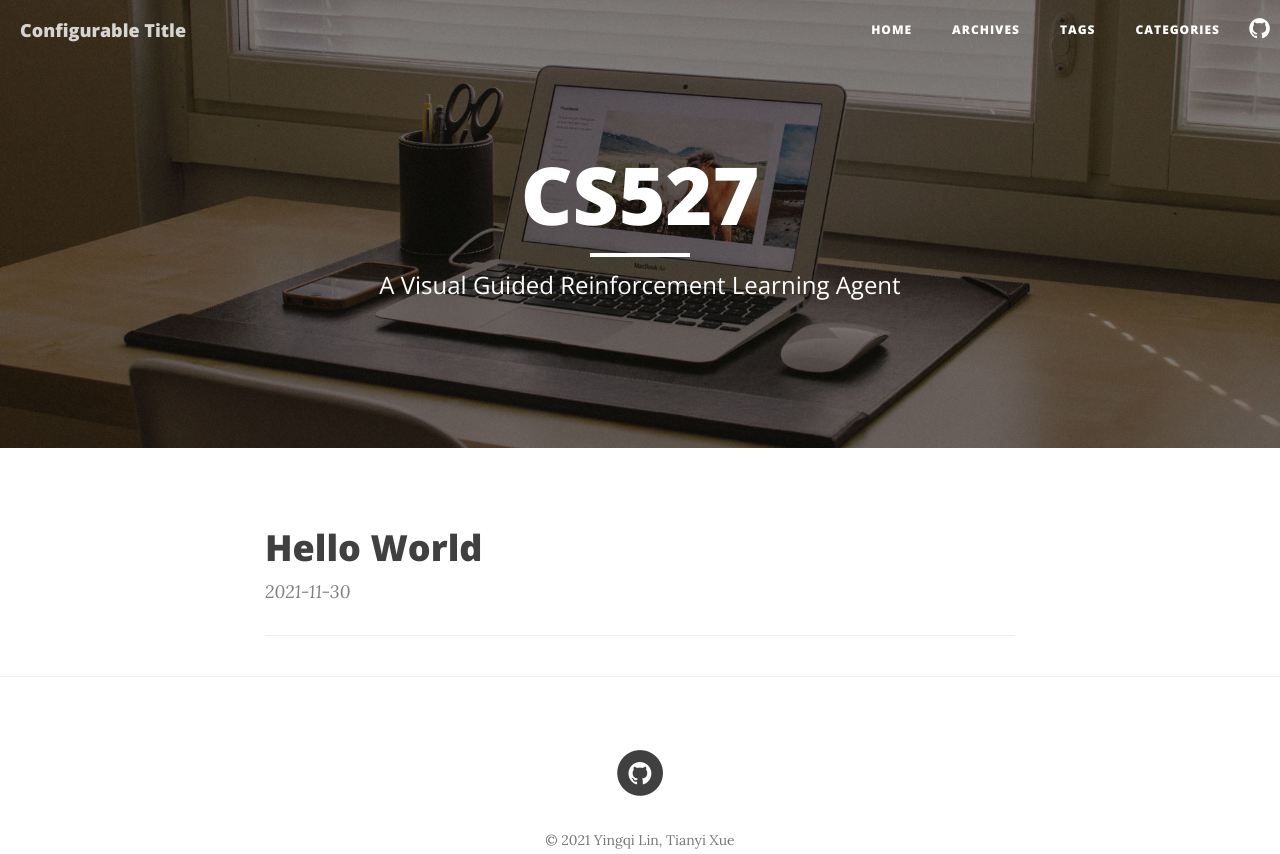
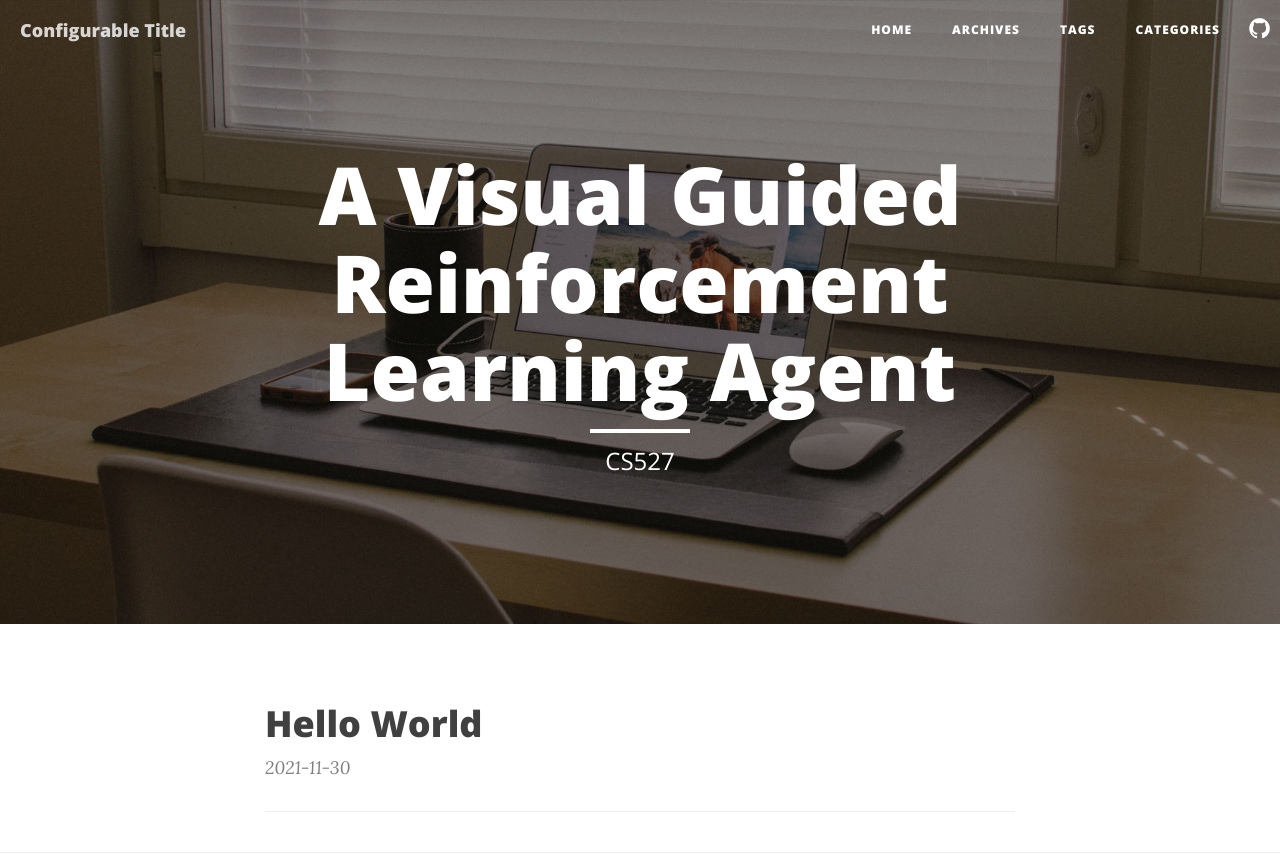
Before and after one commit to GladysYingqi/GladysYingqi.github.io, a plain HTML site: page index.html in a window 1280 px wide. Shown: the top 854 px of the page. Drawn offline with nearby package versions, Linux system fonts and the light colour scheme.

Commit message:
Site updated: 2021-11-30 21:02:14

```diff
--- a/content.json
+++ b/content.json
@@ -1 +1 @@
-{"meta":{"title":"CS527","subtitle":"A Visual Guided Reinforcement Learning Agent","description":"","author":"Yingqi Lin, Tianyi Xue","url":"http://example.com","root":"/"},"pages":[],"posts":[{"title":"Hello World","slug":"hello-world","date":"2021-11-30T07:07:37.063Z","updated":"2021-11-30T07:07:37.063Z","comments":true,"path":"2021/11/30/hello-world/","link":"","permalink":"http://example.com/2021/11/30/hello-world/","excerpt":"","text":"Welcome to Hexo! This is your very first post. Check documentation for more info. If you get any problems when using Hexo, you can find the answer in troubleshooting or you can ask me on GitHub. Quick StartCreate a new post1$ hexo new &quot;My New Post&quot; More info: Writing Run server1$ hexo server More info: Server Generate static files1$ hexo generate More info: Generating Deploy to remote sites1$ hexo deploy More info: Deployment","categories":[],"tags":[]}],"categories":[],"tags":[]}
+{"meta":{"title":"A Visual Guided Reinforcement Learning Agent","subtitle":"CS527","description":"","author":"Yingqi Lin, Tianyi Xue","url":"http://example.com","root":"/"},"pages":[],"posts":[{"title":"Hello World","slug":"hello-world","date":"2021-11-30T07:07:37.063Z","updated":"2021-11-30T07:07:37.063Z","comments":true,"path":"2021/11/30/hello-world/","link":"","permalink":"http://example.com/2021/11/30/hello-world/","excerpt":"","text":"Welcome to Hexo! This is your very first post. Check documentation for more info. If you get any problems when using Hexo, you can find the answer in troubleshooting or you can ask me on GitHub. Quick StartCreate a new post1$ hexo new &quot;My New Post&quot; More info: Writing Run server1$ hexo server More info: Server Generate static files1$ hexo generate More info: Generating Deploy to remote sites1$ hexo deploy More info: Deployment","categories":[],"tags":[]}],"categories":[],"tags":[]}
--- a/index.html
+++ b/index.html
@@ -21,14 +21,14 @@
 
     <!--Open Graph Title-->
 
-        <meta property="og:title" content="CS527"/>
+        <meta property="og:title" content="A Visual Guided Reinforcement Learning Agent"/>
 
 
     <!--Open Graph Description-->
 
 
     <!--Open Graph Site Name-->
-        <meta property="og:site_name" content="CS527"/>
+        <meta property="og:site_name" content="A Visual Guided Reinforcement Learning Agent"/>
 
     <!--Type page-->
 
@@ -51,7 +51,7 @@
 
     <!-- Title -->
 
-    <title>CS527</title>
+    <title>A Visual Guided Reinforcement Learning Agent</title>
 
     <!-- Bootstrap Core CSS -->
     <link href="//maxcdn.bootstrapcdn.com/bootstrap/3.3.6/css/bootstrap.min.css" rel="stylesheet"/>
@@ -162,9 +162,9 @@
         <div class="row">
             <div class="col-lg-8 col-lg-offset-2 col-md-10 col-md-offset-1">
                 <div class="site-heading">
-                    <h1>CS527</h1>
+                    <h1>A Visual Guided Reinforcement Learning Agent</h1>
                     <hr class="small">
-                    <span class="subheading">A Visual Guided Reinforcement Learning Agent</span>
+                    <span class="subheading">CS527</span>
                 </div>
             </div>
         </div>
```
Also changed, not shown: 2021/11/30/hello-world/index.html (+2 -2 lines), archives/2021/11/index.html (+3 -3 lines), archives/2021/index.html (+3 -3 lines), archives/index.html (+3 -3 lines).
